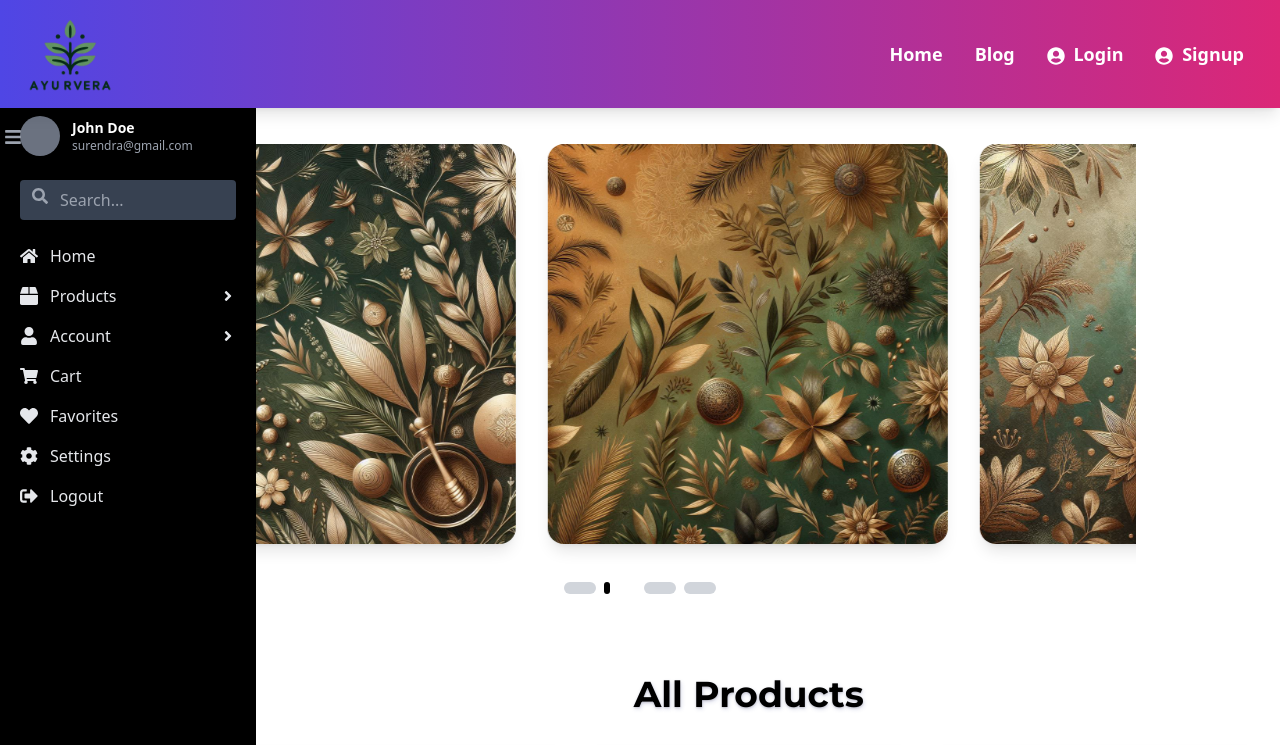
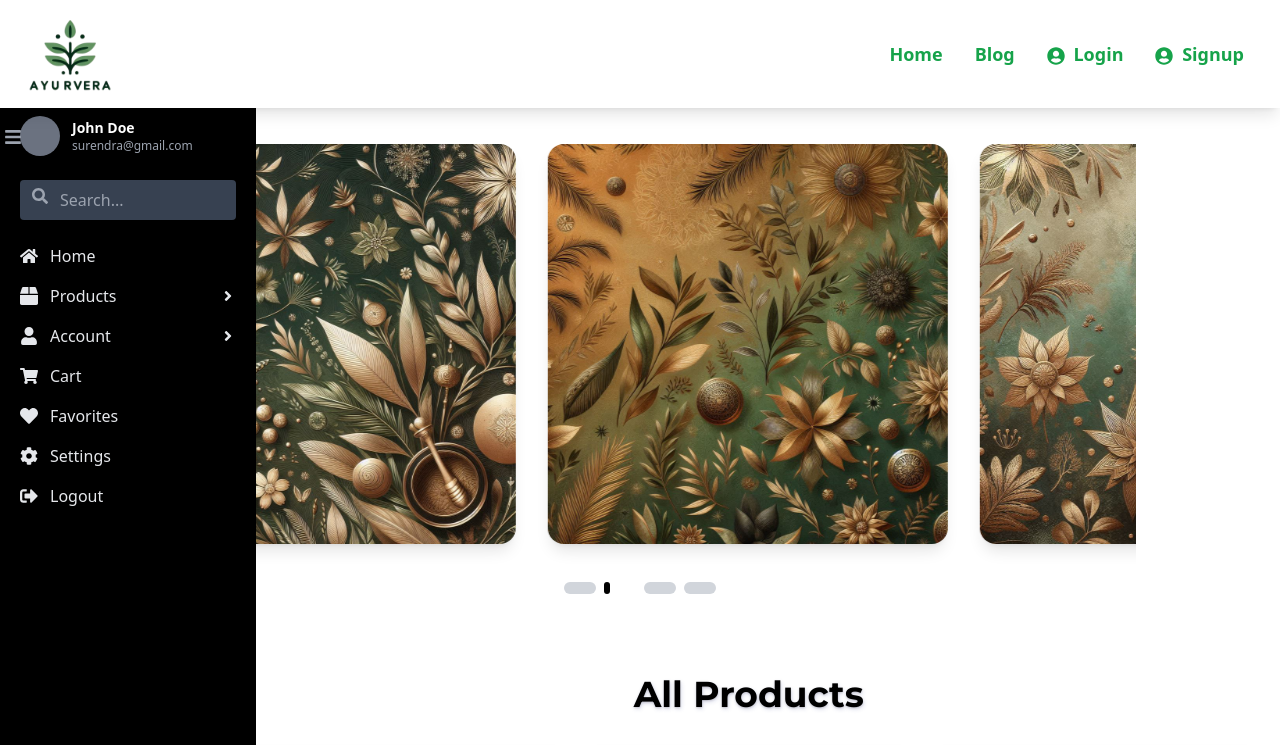
Before and after one commit to surendr1a/Ayurwera, a React (Vite) app: page / in a window 1280 px wide. Shown: the top 745 px of the page. Built offline with nearby package versions, Linux system fonts and the light colour scheme.

Commit message:
changing the theme of navbar

```diff
--- a/src/sections/Navbar.jsx
+++ b/src/sections/Navbar.jsx
@@ -1,4 +1,3 @@
-// Navbar.js
 import React, { useState } from "react";
 import { Link } from "react-router-dom";
 import { FaUserCircle, FaBars, FaTimes } from 'react-icons/fa';
@@ -11,7 +10,7 @@ export default function Navbar() {
     };
 
     return (
-        <header className="fixed top-0 left-0 z-50 w-full bg-gradient-to-r from-indigo-600 to-pink-600 p-1 shadow-lg transition duration-300 ease-in-out">
+        <header className="fixed top-0 left-0 z-50 w-full bg-white p-1 shadow-lg transition duration-300 ease-in-out">
             <nav className="flex justify-between items-center">
                 <div className="flex items-center">
                     <a href="/">
@@ -21,32 +20,32 @@ export default function Navbar() {
 
                 {/* Hamburger Icon for Mobile */}
                 <div className="md:hidden mr-4">
-                    <button onClick={toggleMenu} className="text-white focus:outline-none">
+                    <button onClick={toggleMenu} className="text-green-600 focus:outline-none">
                         {isOpen ? <FaTimes size={24} /> : <FaBars size={24} />}
                     </button>
                 </div>
 
                 {/* Menu Items */}
-                <ul className={`flex-col md:flex-row md:flex ${isOpen ? 'flex' : 'hidden'} md:space-x-8 text-lg font-semibold text-white md:mr-8`}>
+                <ul className={`flex-col md:flex-row md:flex ${isOpen ? 'flex' : 'hidden'} md:space-x-8 text-lg font-semibold text-green-600 md:mr-8`}>
                     <li className="relative group">
-                        <Link to="/" className="hover:text-gray-200 transition-colors duration-300">Home</Link>
-                        <span className="absolute left-0 -bottom-1 w-full h-0.5 bg-pink-300 scale-x-0 group-hover:scale-x-100 transition-transform duration-300"></span>
+                        <Link to="/" className="text-green-600 hover:text-[#2D6A4F] transition-colors duration-300">Home</Link>
+                        <span className="absolute left-0 -bottom-1 w-full h-0.5 bg-[#2D6A4F] scale-x-0 group-hover:scale-x-100 transition-transform duration-300"></span>
                     </li>
                     <li className="relative group">
-                        <Link to="/blog" className="hover:text-gray-200 transition-colors duration-300">Blog</Link>
-                        <span className="absolute left-0 -bottom-1 w-full h-0.5 bg-pink-300 scale-x-0 group-hover:scale-x-100 transition-transform duration-300"></span>
+                        <Link to="/blog" className="text-green-600 hover:text-[#2D6A4F] transition-colors duration-300">Blog</Link>
+                        <span className="absolute left-0 -bottom-1 w-full h-0.5 bg-[#2D6A4F] scale-x-0 group-hover:scale-x-100 transition-transform duration-300"></span>
                     </li>
                     <li className="relative group">
-                        <Link to="/login" className="hover:text-gray-200 transition-colors duration-300">
+                        <Link to="/login" className="text-green-600 hover:text-[#2D6A4F] transition-colors duration-300">
                             <FaUserCircle className="inline mr-1" /> Login
                         </Link>
-                        <span className="absolute left-0 -bottom-1 w-full h-0.5 bg-pink-300 scale-x-0 group-hover:scale-x-100 transition-transform duration-300"></span>
+                        <span className="absolute left-0 -bottom-1 w-full h-0.5 bg-[#2D6A4F] scale-x-0 group-hover:scale-x-100 transition-transform duration-300"></span>
                     </li>
                     <li className="relative group">
-                        <Link to="/signup" className="hover:text-gray-200 transition-colors duration-300">
+                        <Link to="/signup" className="text-green-600 hover:text-[#2D6A4F] transition-colors duration-300">
                             <FaUserCircle className="inline mr-1" /> Signup
                         </Link>
-                        <span className="absolute left-0 -bottom-1 w-full h-0.5 bg-pink-300 scale-x-0 group-hover:scale-x-100 transition-transform duration-300"></span>
+                        <span className="absolute left-0 -bottom-1 w-full h-0.5 bg-[#2D6A4F] scale-x-0 group-hover:scale-x-100 transition-transform duration-300"></span>
                     </li>
                 </ul>
             </nav>
```
